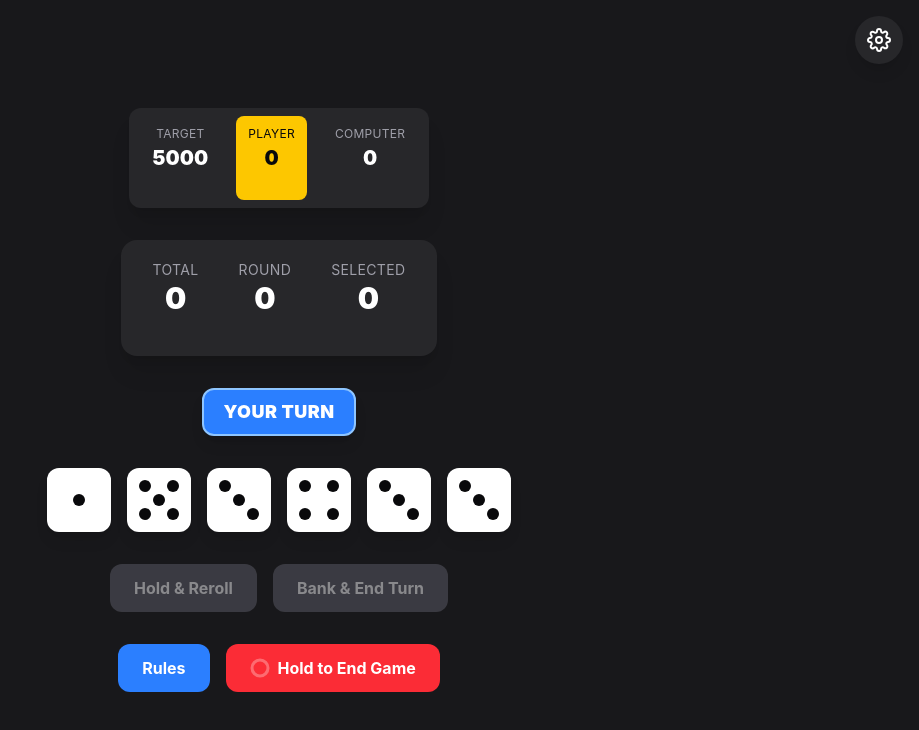
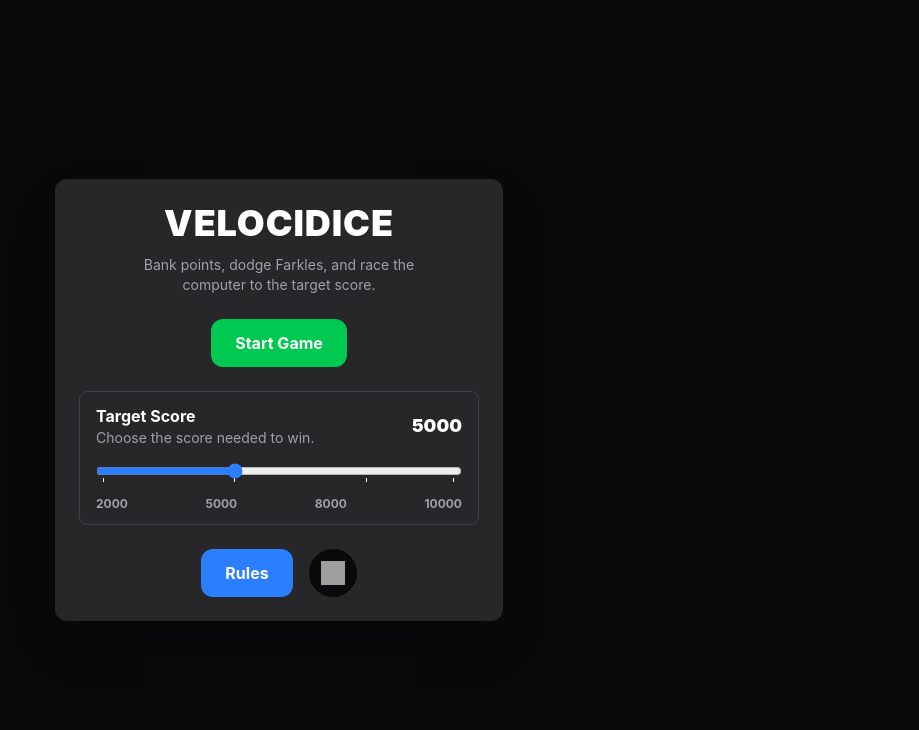
Before and after one commit to maddisanotoole/Velocidice, a React (Vite) app: page / in a window 1280 px wide. Shown: the top 730 px of the page, without its empty margins (361-1280 px from the left). Built offline with nearby package versions, Linux system fonts and the light colour scheme; grey boxes are pictures that could not be loaded.

Commit message:
added start menu

```diff
--- a/src/App.tsx
+++ b/src/App.tsx
@@ -10,6 +10,8 @@ import { SettingsButton } from "./components/SettingsButton";
 import { DiceTray } from "./components/DiceTray";
 import { FeedbackToast } from "./components/FeedbackToast";
 import { HoldToEndGameButton } from "./components/HoldToEndGameButton";
+import { StartMenu } from "./components/StartMenu";
+import { RulesButton } from "./components/RulesButton";
 import { Row } from "./components/Row";
 import {
   createRollingTurn,
@@ -37,9 +39,8 @@ function App() {
   const [currentPlayer, setCurrentPlayer] = useState<PlayerId>("player");
   const [winner, setWinner] = useState<PlayerId | null>(null);
   const [targetScore, setTargetScore] = useState(DEFAULT_TARGET_SCORE);
-  const [pendingTargetScore, setPendingTargetScore] =
-    useState(DEFAULT_TARGET_SCORE);
   const [isMuted, setIsMuted] = useState(isSoundMuted);
+  const [hasStartedGame, setHasStartedGame] = useState(false);
 
   const [playerScore, setPlayerScore] = useState<PlayerScores>({
     player: 0,
@@ -231,15 +232,19 @@ function App() {
     setSoundMuted(nextIsMuted);
   }
 
+  function startGame() {
+    setHasStartedGame(true);
+    playSound("roll");
+  }
+
   function openSettings() {
-    setPendingTargetScore(targetScore);
     setIsSettingsOpen(true);
   }
 
-  function applyTargetScore() {
-    setTargetScore(pendingTargetScore);
+  function backToMenu() {
     setIsSettingsOpen(false);
-    resetGame("New Game");
+    setHasStartedGame(false);
+    resetGame("Back to Menu");
   }
 
   useEffect(() => {
@@ -322,16 +327,23 @@ function App() {
 
   return (
     <div className="min-h-screen bg-zinc-900 text-white flex flex-col items-center justify-center gap-8">
+      {!hasStartedGame && (
+        <StartMenu
+          isMuted={isMuted}
+          onMuteChange={handleMuteChange}
+          onOpenRules={() => setIsRulesOpen(true)}
+          onStart={startGame}
+          onTargetScoreChange={setTargetScore}
+          targetScore={targetScore}
+        />
+      )}
       <SettingsButton onClick={openSettings} />
       {isSettingsOpen && (
         <SettingsModal
-          currentTargetScore={targetScore}
           isMuted={isMuted}
-          onApplyTargetScore={applyTargetScore}
+          onBackToMenu={backToMenu}
           onClose={() => setIsSettingsOpen(false)}
           onMuteChange={handleMuteChange}
-          onPendingTargetScoreChange={setPendingTargetScore}
-          pendingTargetScore={pendingTargetScore}
         />
       )}
       <PlayerBoard
@@ -359,7 +371,7 @@ function App() {
         dice={dice}
         isTurnChanging={isTurnChanging}
         onSelectDie={selectDie}
-        rerollCount={rerollCount}
+        rerollCount={hasStartedGame ? rerollCount : -1}
       />
       <FeedbackToast
         message={feedbackMessage}
@@ -396,9 +408,7 @@ function App() {
         </Button>
       </Row>
       <Row>
-        <Button onClick={() => setIsRulesOpen(true)} color="blue">
-          Rules
-        </Button>
+        <RulesButton onClick={() => setIsRulesOpen(true)} />
         {isRulesOpen && <RulesModal onClose={() => setIsRulesOpen(false)} />}
         <HoldToEndGameButton onReset={resetGame} winner={winner} />
       </Row>
--- /dev/null
+++ b/src/components/MuteButton.tsx
@@ -0,0 +1,21 @@
+import soundOffIcon from "../assets/sound_off.svg";
+import soundOnIcon from "../assets/sound_on.svg";
+
+type MuteButtonProps = {
+  isMuted: boolean;
+  onMuteChange: (isMuted: boolean) => void;
+};
+
+export function MuteButton({ isMuted, onMuteChange }: MuteButtonProps) {
+  return (
+    <button
+      aria-label={isMuted ? "Turn sound on" : "Mute sound"}
+      className="rounded-full bg-zinc-950 p-3 transition-colors hover:bg-zinc-700 active:bg-zinc-600"
+      onClick={() => onMuteChange(!isMuted)}
+      title={isMuted ? "Turn sound on" : "Mute sound"}
+      type="button"
+    >
+      <img alt="" className="h-6 w-6" src={isMuted ? soundOffIcon : soundOnIcon} />
+    </button>
+  );
+}
--- /dev/null
+++ b/src/components/RulesButton.tsx
@@ -0,0 +1,13 @@
+import Button from "./GameButton";
+
+type RulesButtonProps = {
+  onClick: () => void;
+};
+
+export function RulesButton({ onClick }: RulesButtonProps) {
+  return (
+    <Button onClick={onClick} color="blue">
+      Rules
+    </Button>
+  );
+}
--- a/src/components/SettingsModal.tsx
+++ b/src/components/SettingsModal.tsx
@@ -1,36 +1,21 @@
 import { useEffect } from "react";
-import { GITHUB_REPOSITORY_URL, TARGET_SCORE_OPTIONS } from "../appConstants";
-import soundOffIcon from "../assets/sound_off.svg";
-import soundOnIcon from "../assets/sound_on.svg";
+import { GITHUB_REPOSITORY_URL } from "../appConstants";
 import Button from "./GameButton";
+import { MuteButton } from "./MuteButton";
 
 type SettingsModalProps = {
   isMuted: boolean;
-  onApplyTargetScore: () => void;
+  onBackToMenu: () => void;
   onClose: () => void;
   onMuteChange: (isMuted: boolean) => void;
-  onPendingTargetScoreChange: (targetScore: number) => void;
-  pendingTargetScore: number;
-  currentTargetScore: number;
 };
-
-function getClosestTargetScore(value: number): number {
-  return TARGET_SCORE_OPTIONS.reduce((closest, option) =>
-    Math.abs(option - value) < Math.abs(closest - value) ? option : closest,
-  );
-}
 
 export function SettingsModal({
   isMuted,
-  onApplyTargetScore,
+  onBackToMenu,
   onClose,
   onMuteChange,
-  onPendingTargetScoreChange,
-  pendingTargetScore,
-  currentTargetScore,
 }: SettingsModalProps) {
-  const targetScoreChanged = pendingTargetScore !== currentTargetScore;
-
   useEffect(() => {
     function handleKeyDown(event: KeyboardEvent) {
       if (event.key === "Escape") {
@@ -75,71 +60,21 @@ export function SettingsModal({
                 Turn off game sound effects.
               </span>
             </span>
-            <button
-              aria-label={isMuted ? "Turn sound on" : "Mute sound"}
-              className="rounded-full bg-zinc-950 p-3 transition-colors hover:bg-zinc-700 active:bg-zinc-600"
-              onClick={() => onMuteChange(!isMuted)}
-              title={isMuted ? "Turn sound on" : "Mute sound"}
-              type="button"
-            >
-              <img
-                alt=""
-                className="h-6 w-6"
-                src={isMuted ? soundOffIcon : soundOnIcon}
-              />
-            </button>
+            <MuteButton isMuted={isMuted} onMuteChange={onMuteChange} />
           </section>
 
           <section className="rounded-lg border border-zinc-700 px-4 py-3">
-            <div className="mb-3 flex items-center justify-between gap-4">
-              <div>
-                <h3 className="font-bold">Target Score</h3>
-                <p className="text-sm text-zinc-400">
-                  Slider snaps to supported scores only.
-                </p>
-              </div>
-              <span className="text-lg font-black text-white">
-                {pendingTargetScore}
-              </span>
+            <div className="mb-3">
+              <h3 className="font-bold">Game Setup</h3>
+              <p className="text-sm text-zinc-400">
+                Return to the menu to change target score or restart setup.
+              </p>
             </div>
-
-            <input
-              className="w-full accent-blue-500"
-              list="target-score-options"
-              max={TARGET_SCORE_OPTIONS[TARGET_SCORE_OPTIONS.length - 1]}
-              min={TARGET_SCORE_OPTIONS[0]}
-              onChange={(event) =>
-                onPendingTargetScoreChange(
-                  getClosestTargetScore(Number(event.target.value)),
-                )
-              }
-              step={1}
-              type="range"
-              value={pendingTargetScore}
-            />
-            <datalist id="target-score-options">
-              {TARGET_SCORE_OPTIONS.map((option) => (
-                <option key={option} value={option} />
-              ))}
-            </datalist>
-            <div className="mt-2 flex justify-between text-xs font-bold text-zinc-400">
-              {TARGET_SCORE_OPTIONS.map((option) => (
-                <span key={option}>{option}</span>
-              ))}
+            <div className="flex justify-center">
+              <Button onClick={onBackToMenu} color="yellow">
+                Back to Menu
+              </Button>
             </div>
-
-            {targetScoreChanged && (
-              <div className="mt-4 rounded-lg bg-yellow-500/10 p-3 text-sm text-yellow-100">
-                <p className="mb-3 font-bold">
-                  Changing target score starts a new game and clears progress.
-                </p>
-                <div className="flex justify-center">
-                  <Button onClick={onApplyTargetScore} color="yellow">
-                    Apply & Start New Game
-                  </Button>
-                </div>
-              </div>
-            )}
           </section>
 
           <a
--- /dev/null
+++ b/src/components/StartMenu.tsx
@@ -0,0 +1,63 @@
+import Button from "./GameButton";
+import { MuteButton } from "./MuteButton";
+import { RulesButton } from "./RulesButton";
+import { TargetScoreSlider } from "./TargetScoreSlider";
+
+type StartMenuProps = {
+  isMuted: boolean;
+  onMuteChange: (isMuted: boolean) => void;
+  onOpenRules: () => void;
+  onStart: () => void;
+  onTargetScoreChange: (targetScore: number) => void;
+  targetScore: number;
+};
+
+export function StartMenu({
+  isMuted,
+  onMuteChange,
+  onOpenRules,
+  onStart,
+  onTargetScoreChange,
+  targetScore,
+}: StartMenuProps) {
+  return (
+    <div className="fixed inset-0 z-50 flex items-center justify-center bg-zinc-950 px-4 text-white">
+      <section className="w-full max-w-md rounded-xl bg-zinc-800 p-6 shadow-2xl">
+        <div className="text-center">
+          <h1 className="text-4xl font-black uppercase tracking-wide">
+            VelociDice
+          </h1>
+          <p className="mx-auto mt-3 max-w-xs text-sm text-zinc-400">
+            Bank points, dodge Farkles, and race the computer to the target
+            score.
+          </p>
+        </div>
+        <div className="mt-6 flex justify-center">
+          <Button onClick={onStart} color="green">
+            Start Game
+          </Button>
+        </div>
+        <section className="mt-6 rounded-lg border border-zinc-700 px-4 py-3">
+          <div className="mb-3 flex items-center justify-between gap-4">
+            <div>
+              <h2 className="font-bold">Target Score</h2>
+              <p className="text-sm text-zinc-400">
+                Choose the score needed to win.
+              </p>
+            </div>
+            <span className="text-lg font-black text-white">{targetScore}</span>
+          </div>
+          <TargetScoreSlider
+            onTargetScoreChange={onTargetScoreChange}
+            targetScore={targetScore}
+          />
+        </section>
+
+        <div className="mt-6 flex items-center justify-center gap-4">
+          <RulesButton onClick={onOpenRules} />
+          <MuteButton isMuted={isMuted} onMuteChange={onMuteChange} />
+        </div>
+      </section>
+    </div>
+  );
+}
--- /dev/null
+++ b/src/components/TargetScoreSlider.tsx
@@ -0,0 +1,44 @@
+import { TARGET_SCORE_OPTIONS } from "../appConstants";
+
+type TargetScoreSliderProps = {
+  onTargetScoreChange: (targetScore: number) => void;
+  targetScore: number;
+};
+
+function getClosestTargetScore(value: number): number {
+  return TARGET_SCORE_OPTIONS.reduce((closest, option) =>
+    Math.abs(option - value) < Math.abs(closest - value) ? option : closest,
+  );
+}
+
+export function TargetScoreSlider({
+  onTargetScoreChange,
+  targetScore,
+}: TargetScoreSliderProps) {
+  return (
+    <>
+      <input
+        className="w-full accent-blue-500"
+        list="target-score-options"
+        max={TARGET_SCORE_OPTIONS[TARGET_SCORE_OPTIONS.length - 1]}
+        min={TARGET_SCORE_OPTIONS[0]}
+        onChange={(event) =>
+          onTargetScoreChange(getClosestTargetScore(Number(event.target.value)))
+        }
+        step={1}
+        type="range"
+        value={targetScore}
+      />
+      <datalist id="target-score-options">
+        {TARGET_SCORE_OPTIONS.map((option) => (
+          <option key={option} value={option} />
+        ))}
+      </datalist>
+      <div className="mt-2 flex justify-between text-xs font-bold text-zinc-400">
+        {TARGET_SCORE_OPTIONS.map((option) => (
+          <span key={option}>{option}</span>
+        ))}
+      </div>
+    </>
+  );
+}
```
